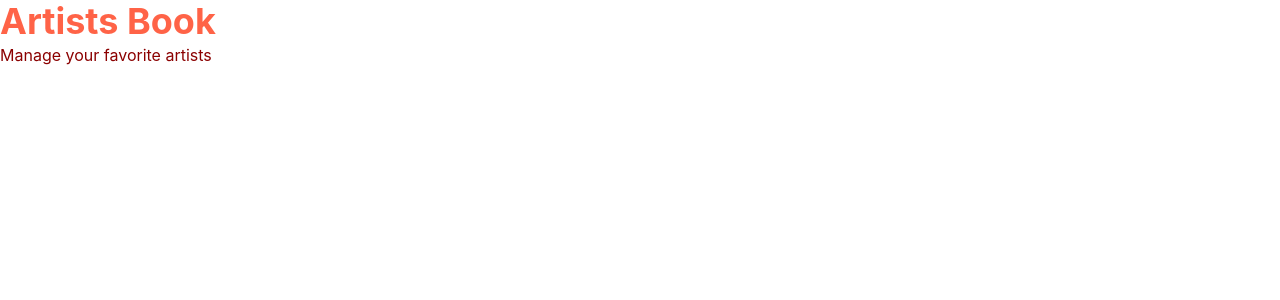
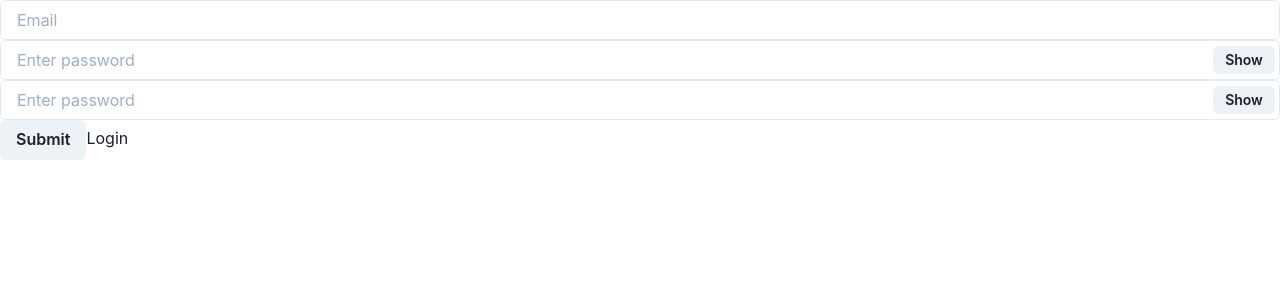
Before and after one commit to RezaRahemtola/playground, a React (Create React App) app in the folder react/pool2022-day05/artists-book/: page /register in a window 1280 px wide. Shown: the top 300 px of the page. Built offline with nearby package versions, Linux system fonts and the light colour scheme.

Commit message:
[ADD] Step2

```diff
--- a/react/pool2022-day05/artists-book/package.json
+++ b/react/pool2022-day05/artists-book/package.json
@@ -17,6 +17,7 @@
     "framer-motion": "^5.6.0",
     "react": "^18.0.0",
     "react-dom": "^18.0.0",
+    "react-router-dom": "^6.3.0",
     "react-scripts": "5.0.1",
     "typescript": "^4.6.3",
     "web-vitals": "^2.1.4"
--- a/react/pool2022-day05/artists-book/src/app/App.tsx
+++ b/react/pool2022-day05/artists-book/src/app/App.tsx
@@ -1,8 +1,9 @@
 import Home from 'pages/Home';
+import Routes from 'app/Routes';
 
 const App = (): JSX.Element => (
 	<>
-		<Home />
+		<Routes />
 	</>
 );
 
--- /dev/null
+++ b/react/pool2022-day05/artists-book/src/app/Routes.tsx
@@ -0,0 +1,19 @@
+import { BrowserRouter, Route, Routes as RouterRoutes } from 'react-router-dom';
+
+import Home from 'pages/Home';
+import Register from 'pages/Register';
+import Login from 'pages/Login';
+
+function Routes(): JSX.Element {
+	return (
+		<BrowserRouter>
+			<RouterRoutes>
+				<Route path="/" element={<Home />} />
+				<Route path="register" element={<Register />} />
+				<Route path="login" element={<Login />} />
+			</RouterRoutes>
+		</BrowserRouter>
+	);
+}
+
+export default Routes;
--- /dev/null
+++ b/react/pool2022-day05/artists-book/src/components/Input/PasswordInput.tsx
@@ -0,0 +1,21 @@
+import { useState } from 'react';
+
+import { Input, InputGroup, InputRightElement, Button, InputProps } from '@chakra-ui/react';
+
+function PasswordInput({ ...rest }: InputProps) {
+	const [show, setShow] = useState(false);
+	const handleClick = () => setShow(!show);
+
+	return (
+		<InputGroup size="md">
+			<Input pr="4.5rem" type={show ? 'text' : 'password'} placeholder="Enter password" {...rest} />
+			<InputRightElement width="4.5rem">
+				<Button h="1.75rem" size="sm" onClick={handleClick}>
+					{show ? 'Hide' : 'Show'}
+				</Button>
+			</InputRightElement>
+		</InputGroup>
+	);
+}
+
+export default PasswordInput;
--- a/react/pool2022-day05/artists-book/src/pages/Home.tsx
+++ b/react/pool2022-day05/artists-book/src/pages/Home.tsx
@@ -1,10 +1,12 @@
-import { Center, Heading, Text } from '@chakra-ui/react';
+import { Link } from 'react-router-dom';
+import { Heading, Text } from '@chakra-ui/react';
 
 function Home(): JSX.Element {
 	return (
 		<>
 			<Heading color="tomato">Artists Book</Heading>
-            <Text color='darkred'>Manage your favorite artists</Text>
+			<Text color="darkred">Manage your favorite artists</Text>
+			<Link to="/register">Register</Link> | <Link to="/login">Login</Link>
 		</>
 	);
 }
--- /dev/null
+++ b/react/pool2022-day05/artists-book/src/pages/Login.tsx
@@ -0,0 +1,22 @@
+import { Button, Input, Link } from '@chakra-ui/react';
+import PasswordInput from 'components/Input/PasswordInput';
+import { useState } from 'react';
+import { Link as RouteLink } from 'react-router-dom';
+
+function Login(): JSX.Element {
+	const [email, setEmail] = useState('');
+	const [password, setPassword] = useState('');
+
+	return (
+		<>
+			<Input placeholder="Email" onChange={(evt) => setEmail(evt.target.value)} />
+			<PasswordInput onChange={(evt) => setPassword(evt.target.value)} />
+			<Button onClick={() => console.log(`email: ${email}, password: ${password}`)}>Submit</Button>
+			<Link as={RouteLink} to="/register">
+				Register
+			</Link>
+		</>
+	);
+}
+
+export default Login;
--- /dev/null
+++ b/react/pool2022-day05/artists-book/src/pages/Register.tsx
@@ -0,0 +1,31 @@
+import { Input, Button, Link } from '@chakra-ui/react';
+import { Link as RouteLink } from 'react-router-dom';
+import { useState } from 'react';
+
+import PasswordInput from 'components/Input/PasswordInput';
+
+function Register(): JSX.Element {
+	const [email, setEmail] = useState('');
+	const [password, setPassword] = useState('');
+	const [passwordConfirmation, setPasswordConfirmation] = useState('');
+
+	return (
+		<>
+			<Input placeholder="Email" onChange={(evt) => setEmail(evt.target.value)} />
+			<PasswordInput onChange={(evt) => setPassword(evt.target.value)} />
+			<PasswordInput onChange={(evt) => setPasswordConfirmation(evt.target.value)} />
+			<Button
+				onClick={() =>
+					console.log(`email: ${email}, password: ${password}, passwordConfimation: ${passwordConfirmation}`)
+				}
+			>
+				Submit
+			</Button>
+			<Link as={RouteLink} to="/login">
+				Login
+			</Link>
+		</>
+	);
+}
+
+export default Register;
```
Also changed, not shown: 1 other file (tests, documents, lock files or other folders).
